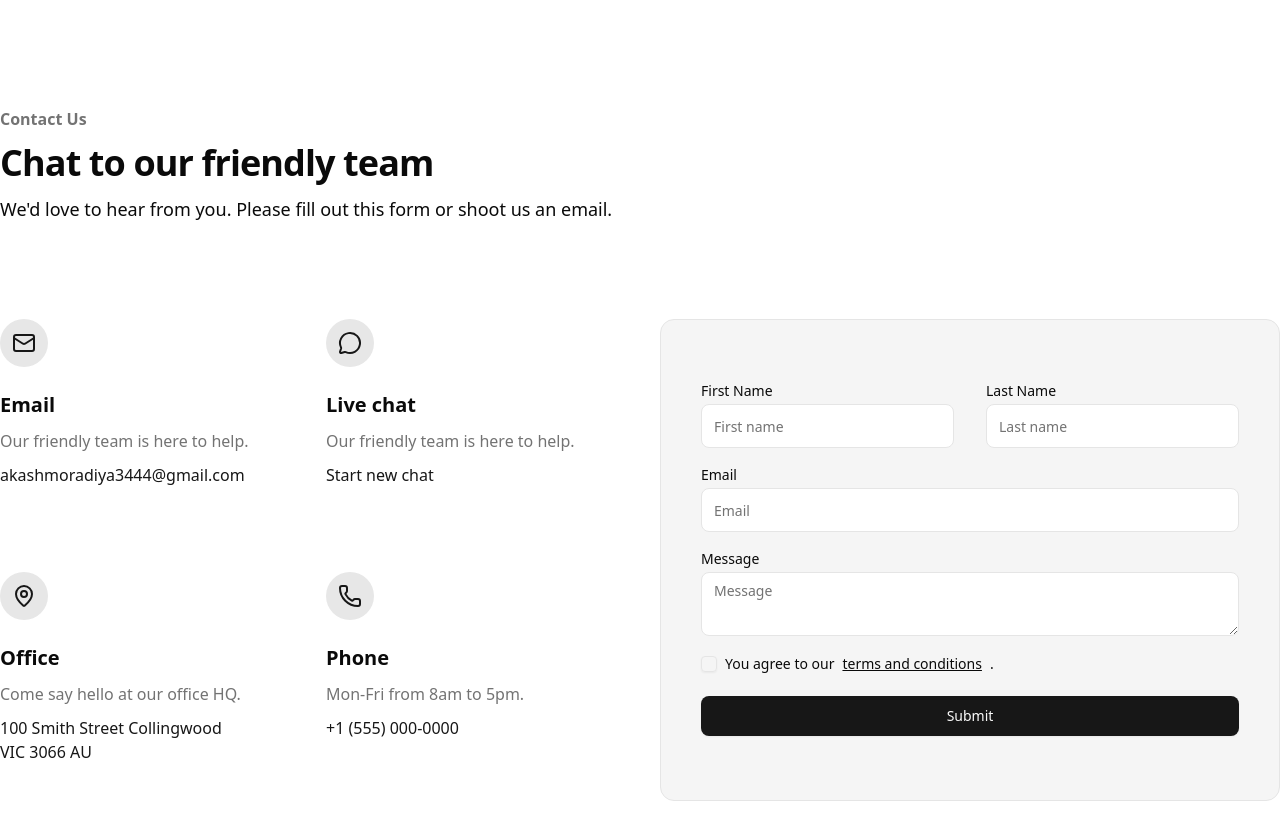
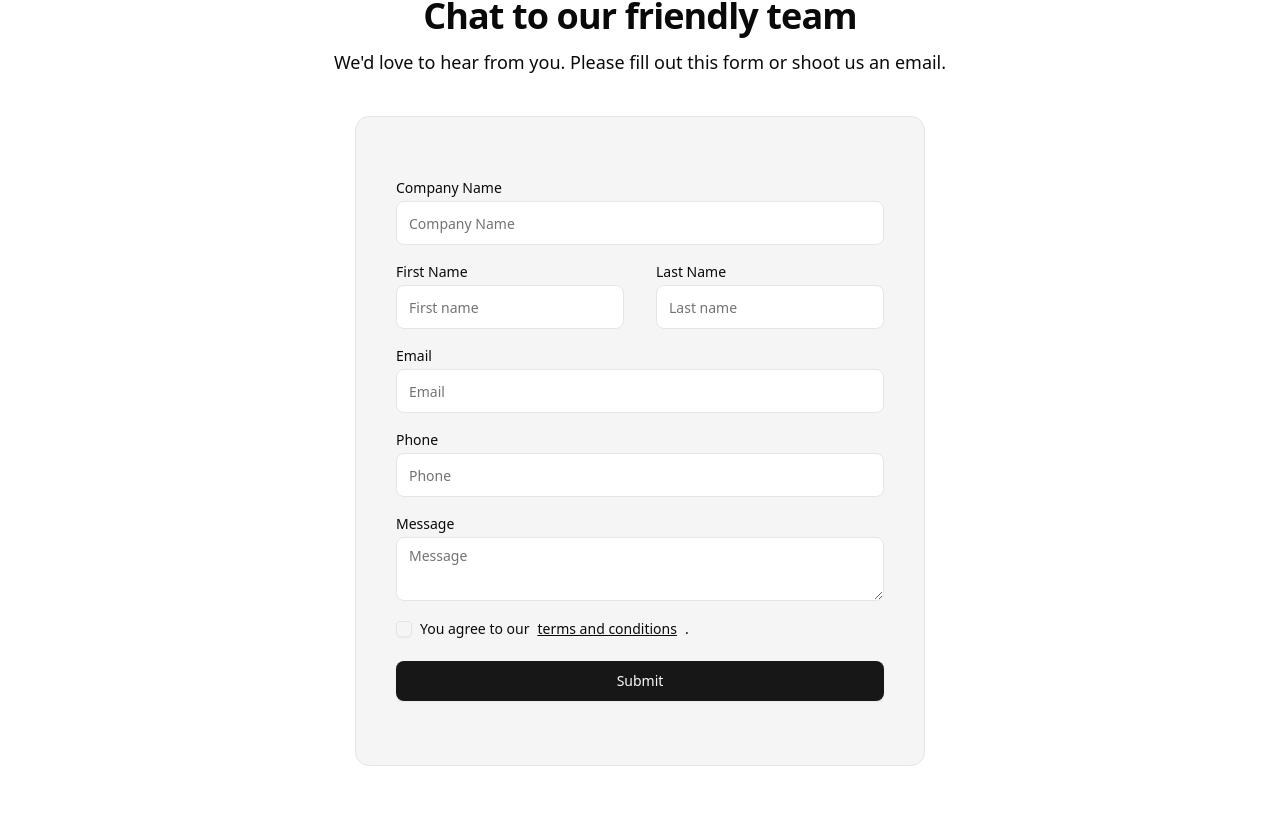
Before and after one commit to keiichirotakahashi/pricefit-lp, a Next.js app: page / in a window 1280 px wide. Shown: the part 4821-5640 px from the top of the page. Built offline with nearby package versions, Linux system fonts and the light colour scheme.

Commit message:
feat: modify components

```diff
--- a/src/app/page.tsx
+++ b/src/app/page.tsx
@@ -1,25 +1,25 @@
-import Contact02Page from "@/components/contact-02/contact-02";
+import Contact from "@/components/contact/contact";
 import CTABanner from "@/components/cta-banner/cta-banner";
-import FAQ07 from "@/components/faq-07/faq-07";
-import Features02Page from "@/components/features-02/features-02";
-import Features06Page from "@/components/features-06/features-06";
-import Footer05Page from "@/components/footer-05/footer-05";
-import Hero02 from "@/components/hero-02/hero-02";
-import Navbar04Page from "@/components/navbar-04/navbar-04";
-import Timeline05 from "@/components/timeline-05/timeline-05";
+import FAQ from "@/components/faq/faq";
+import Flow from "@/components/flow/flow";
+import Footer from "@/components/footer/footer";
+import Hero from "@/components/hero/hero";
+import Navbar from "@/components/navbar/navbar";
+import Problems from "@/components/problems/problems";
+import Solutions from "@/components/solutions/solutions";
 
 export default function Home() {
   return (
     <div>
-      <Navbar04Page />
-      <Hero02 />
-      <Features02Page />
-      <Features06Page />
-      <Timeline05 />
+      <Navbar />
+      <Hero />
+      <Problems />
+      <Solutions />
+      <Flow />
       <CTABanner />
-      <FAQ07 />
-      <Contact02Page />
-      <Footer05Page />
+      <FAQ />
+      <Contact />
+      <Footer />
     </div>
   );
 }
--- a/src/components/contact-02/contact-02.tsx
+++ b/src/components/contact/contact.tsx
@@ -1,4 +1,3 @@
-import { MailIcon, MapPinIcon, MessageCircle, PhoneIcon } from "lucide-react";
 import Link from "next/link";
 import { Button } from "@/components/ui/button";
 import { Card, CardContent } from "@/components/ui/card";
@@ -7,69 +6,29 @@ import { Input } from "@/components/ui/input";
 import { Label } from "@/components/ui/label";
 import { Textarea } from "@/components/ui/textarea";
 
-const Contact02Page = () => (
-  <div className="min-h-screen flex items-center justify-center py-16">
+const Contact = () => (
+  <div className="flex items-center justify-center py-16">
     <div className="w-full max-w-screen-xl mx-auto px-6 xl:px-0">
-      <b className="text-muted-foreground">Contact Us</b>
-      <h2 className="mt-3 text-3xl md:text-4xl font-bold tracking-tight">
+      <h2 className="mt-3 text-3xl md:text-4xl font-bold tracking-tight text-center">
         Chat to our friendly team
       </h2>
-      <p className="mt-3 text-base sm:text-lg">
+      <p className="mt-3 text-base sm:text-lg text-center">
         We&apos;d love to hear from you. Please fill out this form or shoot us an email.
       </p>
-      <div className="mt-24 grid lg:grid-cols-2 gap-16 md:gap-10">
-        <div className="grid grid-cols-1 sm:grid-cols-2 gap-x-8 gap-y-12">
-          <div>
-            <div className="h-12 w-12 flex items-center justify-center bg-primary/10 text-primary rounded-full">
-              <MailIcon />
-            </div>
-            <h3 className="mt-6 font-semibold text-xl">Email</h3>
-            <p className="my-2.5 text-muted-foreground">Our friendly team is here to help.</p>
-            <Link className="font-medium text-primary" href="mailto:akashmoradiya3444@gmail.com">
-              akashmoradiya3444@gmail.com
-            </Link>
-          </div>
-          <div>
-            <div className="h-12 w-12 flex items-center justify-center bg-primary/10 text-primary rounded-full">
-              <MessageCircle />
-            </div>
-            <h3 className="mt-6 font-semibold text-xl">Live chat</h3>
-            <p className="my-2.5 text-muted-foreground">Our friendly team is here to help.</p>
-            <Link className="font-medium text-primary" href="#">
-              Start new chat
-            </Link>
-          </div>
-          <div>
-            <div className="h-12 w-12 flex items-center justify-center bg-primary/10 text-primary rounded-full">
-              <MapPinIcon />
-            </div>
-            <h3 className="mt-6 font-semibold text-xl">Office</h3>
-            <p className="my-2.5 text-muted-foreground">Come say hello at our office HQ.</p>
-            <Link
-              className="font-medium text-primary"
-              href="https://map.google.com"
-              target="_blank"
-            >
-              100 Smith Street Collingwood <br /> VIC 3066 AU
-            </Link>
-          </div>
-          <div>
-            <div className="h-12 w-12 flex items-center justify-center bg-primary/10 text-primary rounded-full">
-              <PhoneIcon />
-            </div>
-            <h3 className="mt-6 font-semibold text-xl">Phone</h3>
-            <p className="my-2.5 text-muted-foreground">Mon-Fri from 8am to 5pm.</p>
-            <Link className="font-medium text-primary" href="tel:akashmoradiya3444@gmail.com">
-              +1 (555) 000-0000
-            </Link>
-          </div>
-        </div>
-
+      <div className="flex items-center justify-center mt-10 gap-16 md:gap-10">
         {/* Form */}
         <Card className="bg-accent shadow-none">
           <CardContent className="p-6 md:p-10">
             <form>
               <div className="grid md:grid-cols-2 gap-x-8 gap-y-5">
+                <div className="col-span-2">
+                  <Label htmlFor="companyName">Company Name</Label>
+                  <Input
+                    placeholder="Company Name"
+                    id="companyName"
+                    className="mt-1.5 bg-white h-11 shadow-none"
+                  />
+                </div>
                 <div className="col-span-2 sm:col-span-1">
                   <Label htmlFor="firstName">First Name</Label>
                   <Input
@@ -92,6 +51,15 @@ const Contact02Page = () => (
                     type="email"
                     placeholder="Email"
                     id="email"
+                    className="mt-1.5 bg-white h-11 shadow-none"
+                  />
+                </div>
+                <div className="col-span-2">
+                  <Label htmlFor="phone">Phone</Label>
+                  <Input
+                    type="phone"
+                    placeholder="Phone"
+                    id="phone"
                     className="mt-1.5 bg-white h-11 shadow-none"
                   />
                 </div>
@@ -126,4 +94,4 @@ const Contact02Page = () => (
   </div>
 );
 
-export default Contact02Page;
+export default Contact;
--- a/src/components/faq-07/faq-07.tsx
+++ b/src/components/faq/faq.tsx
@@ -31,9 +31,9 @@ const faq = [
   },
 ];
 
-const FAQ07 = () => {
+const FAQ = () => {
   return (
-    <div className="min-h-screen flex items-center justify-center px-6 py-12">
+    <div className="flex items-center justify-center px-6 py-12">
       <div className="w-full max-w-2xl">
         <h2 className="text-4xl md:text-5xl !leading-[1.15] font-bold tracking-tight">
           Frequently Asked Questions
@@ -69,4 +69,4 @@ const FAQ07 = () => {
   );
 };
 
-export default FAQ07;
+export default FAQ;
--- a/src/components/timeline-05/timeline-05.tsx
+++ b/src/components/flow/flow.tsx
@@ -25,7 +25,7 @@ const steps = [
   },
 ];
 
-export default function Timeline05() {
+export default function Flow() {
   return (
     <div className="max-w-screen-sm mx-auto py-12 md:py-20 px-6">
       <div className="relative ml-6">
--- a/src/components/footer-05/footer-05.tsx
+++ b/src/components/footer/footer.tsx
@@ -29,11 +29,11 @@ const footerLinks = [
   },
 ];
 
-const Footer05Page = () => {
+const Footer = () => {
   return (
     <div className="flex flex-col">
       <div className="grow bg-muted" />
-      <footer>
+      <footer className="dark bg-background text-foreground">
         <div className="max-w-screen-xl mx-auto">
           <div className="py-12 flex flex-col justify-start items-center">
             {/* Logo */}
@@ -100,4 +100,4 @@ const Footer05Page = () => {
   );
 };
 
-export default Footer05Page;
+export default Footer;
--- a/src/components/hero-02/hero-02.tsx
+++ b/src/components/hero/hero.tsx
@@ -1,9 +1,8 @@
 import { ArrowUpRight, CirclePlay } from "lucide-react";
-import React from "react";
 import { Badge } from "@/components/ui/badge";
 import { Button } from "@/components/ui/button";
 
-const Hero02 = () => {
+const Hero = () => {
   return (
     <div className="min-h-screen flex items-center justify-center">
       <div className="max-w-screen-xl w-full mx-auto grid lg:grid-cols-2 gap-12 px-6 py-12">
@@ -33,4 +32,4 @@ const Hero02 = () => {
   );
 };
 
-export default Hero02;
+export default Hero;
--- a/src/components/navbar-04/navbar-04.tsx
+++ b/src/components/navbar/navbar.tsx
@@ -3,7 +3,7 @@ import { Logo } from "./logo";
 import { NavMenu } from "./nav-menu";
 import { NavigationSheet } from "./navigation-sheet";
 
-const Navbar04Page = () => {
+const Navbar = () => {
   return (
     <nav className="fixed top-6 inset-x-4 h-16 bg-background border dark:border-slate-700/70 max-w-screen-xl mx-auto rounded-full z-50">
       <div className="h-full flex items-center justify-between mx-auto px-4">
@@ -28,4 +28,4 @@ const Navbar04Page = () => {
   );
 };
 
-export default Navbar04Page;
+export default Navbar;
--- a/src/components/features-02/features-02.tsx
+++ b/src/components/problems/problems.tsx
@@ -13,7 +13,7 @@ const features = [
   },
 ];
 
-const Features02Page = () => {
+const Problems = () => {
   return (
     <div className="min-h-screen flex items-center justify-center py-12">
       <div className="w-full">
@@ -36,4 +36,4 @@ const Features02Page = () => {
   );
 };
 
-export default Features02Page;
+export default Problems;
--- a/src/components/features-06/features-06.tsx
+++ b/src/components/solutions/solutions.tsx
@@ -26,7 +26,7 @@ const features = [
   },
 ];
 
-const Features06Page = () => {
+const Solutions = () => {
   return (
     <div className="min-h-screen flex items-center justify-center">
       <div className="max-w-screen-lg w-full py-10 px-6">
@@ -60,4 +60,4 @@ const Features06Page = () => {
   );
 };
 
-export default Features06Page;
+export default Solutions;
```
Also changed, not shown: src/components/navbar/logo.tsx (renamed from src/components/navbar-04/logo.tsx), src/components/navbar/nav-menu.tsx (renamed from src/components/navbar-04/nav-menu.tsx), src/components/navbar/navigation-sheet.tsx (renamed from src/components/navbar-04/navigation-sheet.tsx).
